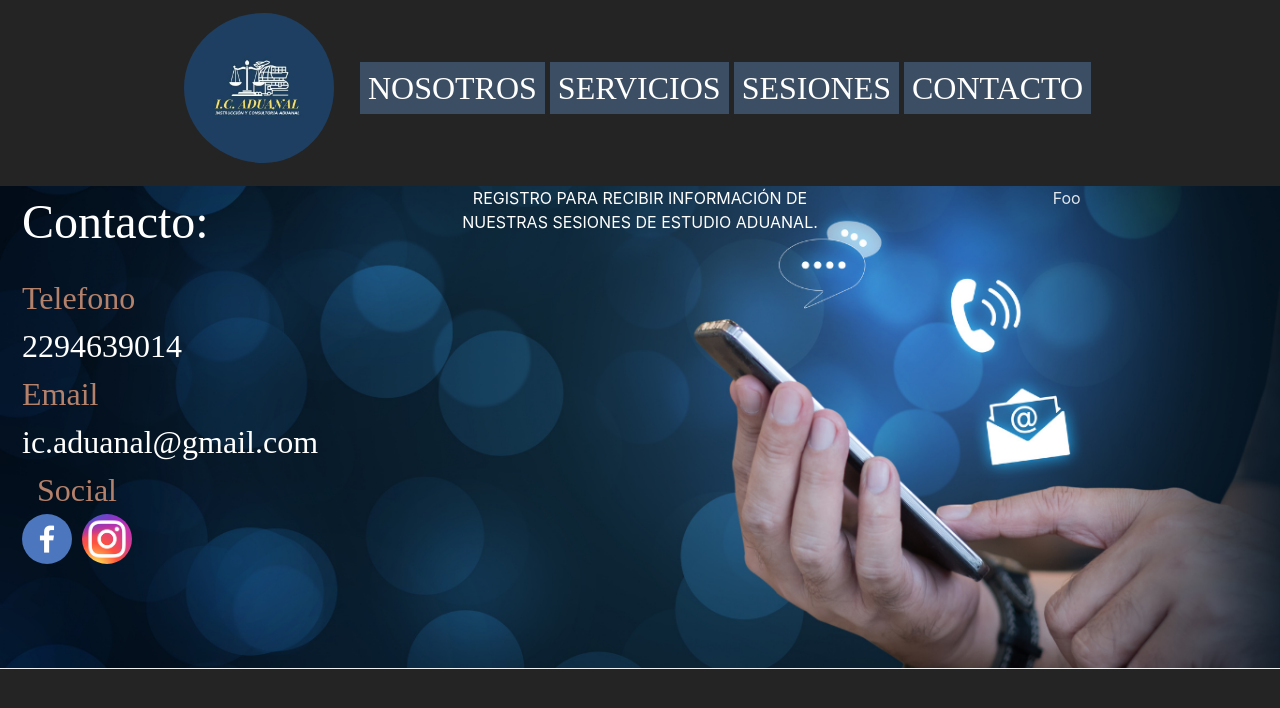
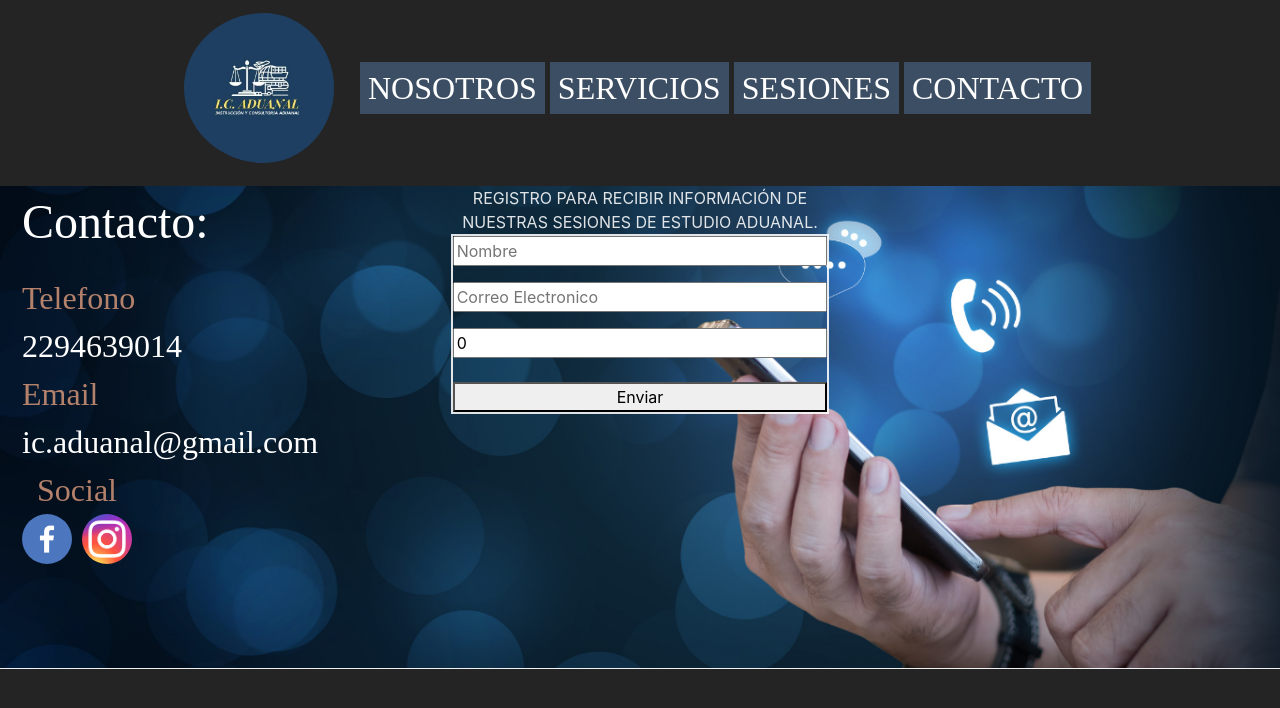
Before and after one commit to Darkk3n/CustomsConsultancy, a React (Vite) app in the folder CustomsConsultancy.Web/: page /contact in a window 1280 px wide. Shown: the top 708 px of the page. Built offline with nearby package versions, Linux system fonts and the light colour scheme; a web font is replaced by a local one.

Commit message:
Contact Form progress

```diff
--- a/CustomsConsultancy.Web/package.json
+++ b/CustomsConsultancy.Web/package.json
@@ -10,6 +10,7 @@
     "preview": "vite preview"
   },
   "dependencies": {
+    "@hookform/resolvers": "^3.3.1",
     "bootstrap": "^5.3.1",
     "react": "^18.2.0",
     "react-bootstrap": "^2.8.0",
--- a/CustomsConsultancy.Web/src/components/Contact.tsx
+++ b/CustomsConsultancy.Web/src/components/Contact.tsx
@@ -1,5 +1,5 @@
-import { Col, Container, Image, Row } from 'react-bootstrap'
-import { NavLink } from 'react-router-dom'
+import { Col, Container, Row } from 'react-bootstrap'
+import { ContactForm, ContactInfo } from '.'
 import './Contact.css'
 
 export const Contact = () => {
@@ -7,31 +7,13 @@ export const Contact = () => {
       <Container fluid className='background-contact'>
          <Row>
             <Col md>
-               <div className='contact-info'>
-                  <p className='contact-info-header'>Contacto:</p>
-                  <p className='data-header'>Telefono</p>
-                  <p className='data-info'>2294639014</p>
-               </div>
-               <div className='contact-info'>
-                  <p className='data-header'>Email</p>
-                  <p className='data-info'>ic.aduanal@gmail.com</p>
-               </div>
-               <div className='contact-info'>
-                  <div className='social'>
-                     <p className='data-header'>Social</p>
-                     <NavLink to='https://www.facebook.com/i.c.aduanal' target='_blank' style={{ paddingLeft: '10px' }}>
-                        <Image src='src/assets/img/FBLogo.png' alt='FB Logo' className='social-logo' />
-                     </NavLink>
-                     <NavLink to='https://www.instagram.com/icaduanal/' target='_blank' style={{ paddingLeft: '10px' }}>
-                        <Image src='src/assets/img/Instagram.png' className='social-logo' />
-                     </NavLink>
-                  </div>
-               </div>
+               <ContactInfo />
             </Col>
-            <Col md style={{ color: 'white' }}>
+            <Col md>
                REGISTRO PARA RECIBIR INFORMACIÓN DE NUESTRAS SESIONES DE ESTUDIO ADUANAL.
+               <ContactForm />
             </Col>
-            <Col md>Foo</Col>
+            <Col md></Col>
          </Row>
       </Container>
    )
--- /dev/null
+++ b/CustomsConsultancy.Web/src/components/ContactForm.css
@@ -0,0 +1,7 @@
+.contact-form {
+   border: solid 2px;
+   display: flex;
+   flex-direction: column;
+   align-content: space-evenly;
+   height: 100%;
+}
--- /dev/null
+++ b/CustomsConsultancy.Web/src/components/ContactForm.tsx
@@ -0,0 +1,38 @@
+import { yupResolver } from '@hookform/resolvers/yup';
+import { Container } from 'react-bootstrap';
+import { useForm } from 'react-hook-form';
+import * as yup from 'yup';
+import './ContactForm.css';
+
+export const ContactForm = () => {
+   const schema = yup.object({
+      name: yup.string().required('Se requiere un nombre'),
+      email: yup.string().email().required('Se requiere un correo electronico'),
+      phone: yup.number().positive()
+   })
+
+   const { register, handleSubmit, formState: { errors } } = useForm({
+      defaultValues: {
+         name: '',
+         email: '',
+         phone: 0
+      },
+      resolver: yupResolver(schema)
+   });
+
+   const onSubmit = (values: any) => { alert(JSON.stringify(values)) }
+
+   return (
+      <Container fluid>
+         <form className='contact-form' onSubmit={handleSubmit(onSubmit)}>
+            <input placeholder='Nombre' {...register('name')} />
+            <p>{errors.name?.message}</p>
+            <input placeholder='Correo Electronico' {...register('email')} />
+            <p>{errors.email?.message}</p>
+            <input placeholder='Telefono' {...register('phone')} type='number' />
+            <br />
+            <button type='submit'>Enviar</button>
+         </form>
+      </Container>
+   )
+}
--- /dev/null
+++ b/CustomsConsultancy.Web/src/components/ContactInfo.tsx
@@ -0,0 +1,27 @@
+import { Image } from 'react-bootstrap'
+import { NavLink } from "react-router-dom"
+
+export const ContactInfo = () => (
+   <>
+      <div className='contact-info'>
+         <p className='contact-info-header'>Contacto:</p>
+         <p className='data-header'>Telefono</p>
+         <p className='data-info'>2294639014</p>
+      </div>
+      <div className='contact-info'>
+         <p className='data-header'>Email</p>
+         <p className='data-info'>ic.aduanal@gmail.com</p>
+      </div>
+      <div className='contact-info'>
+         <div className='social'>
+            <p className='data-header'>Social</p>
+            <NavLink to='https://www.facebook.com/i.c.aduanal' target='_blank' style={{ paddingLeft: '10px' }}>
+               <Image src='src/assets/img/FBLogo.png' alt='FB Logo' className='social-logo' />
+            </NavLink>
+            <NavLink to='https://www.instagram.com/icaduanal/' target='_blank' style={{ paddingLeft: '10px' }}>
+               <Image src='src/assets/img/Instagram.png' className='social-logo' />
+            </NavLink>
+         </div>
+      </div>
+   </>
+)
--- a/CustomsConsultancy.Web/src/components/index.ts
+++ b/CustomsConsultancy.Web/src/components/index.ts
@@ -1,5 +1,7 @@
 export * from './AboutUs'
 export * from './Contact'
+export * from './ContactForm'
+export * from './ContactInfo'
 export * from './Home'
 export * from './Services'
 export * from './Sessions'
```
Also changed, not shown: CustomsConsultancy.Web/.eslintrc.cjs, 1 other file (tests, documents, lock files or other folders).
